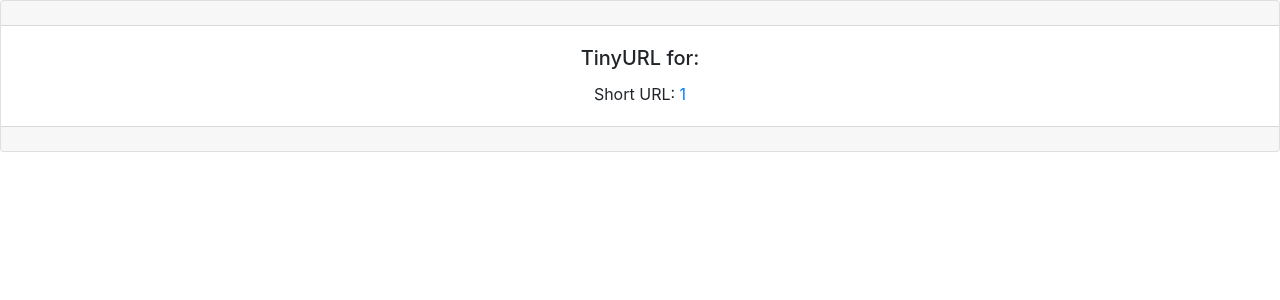
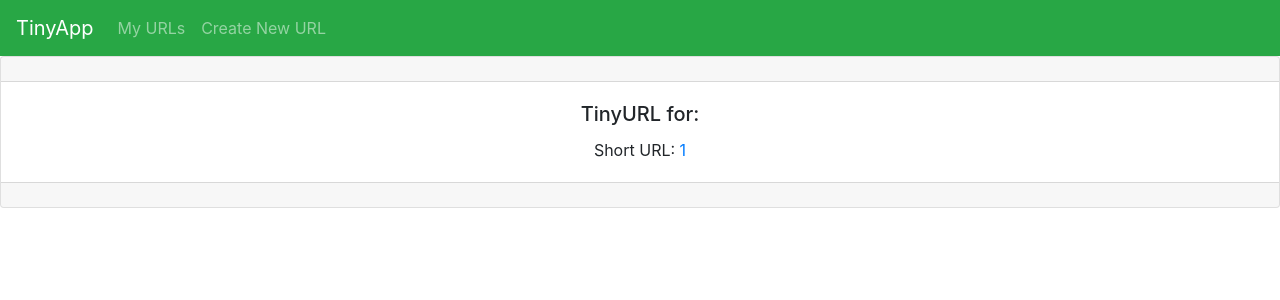
Before and after one commit to dpirrott/tinyapp, a Node server app: page /urls/1 in a window 1280 px wide. Shown: the top 300 px of the page. Run offline with Node 20, Linux system fonts and the light colour scheme; some libraries are stand-ins or nearby versions.

Commit message:
Created header partial, added it to both template files, confirmed working

```diff
--- a/express_server.js
+++ b/express_server.js
@@ -14,7 +14,7 @@ app.get("/", (req, res) => {
 });
 
 app.get("/urls", (req, res) => {
-  const templateVars = { greeting: "Hello World!" }
+  const templateVars = { urls: urlDatabase }
   res.render('urls_index', templateVars);
 });
 
--- /dev/null
+++ b/views/partials/_header.ejs
@@ -0,0 +1,14 @@
+<header>
+  <nav class="navbar navbar-expand-md navbar-dark bg-success">
+    <a class="navbar-brand" href="/urls">TinyApp</a>
+    <button class="navbar-toggler" type="button" data-toggle="collapse" data-target="#navbarNavAltMarkup" aria-controls="navbarNavAltMarkup" aria-expanded="false" aria-label="Toggle navigation">
+      <span class="navbar-toggler-icon"></span>
+    </button>
+    <div class="collapse navbar-collapse" id="navbarNavAltMarkup">
+      <div class="navbar-nav">
+        <a class="nav-item nav-link" href="/urls">My URLs</a>
+        <a class="nav-item nav-link" href="/urls/new">Create New URL</a>
+      </div>
+    </div>
+  </nav>
+</header>
--- a/views/urls_index.ejs
+++ b/views/urls_index.ejs
@@ -8,6 +8,7 @@
   <title>TinyApp</title>
 </head>
 <body>
+  <%- include('partials/_header') %>
   <main style="margin: 1em;">
     <h3>My URLs</h3>
     <table class="table">
--- a/views/urls_show.ejs
+++ b/views/urls_show.ejs
@@ -7,6 +7,7 @@
 </head>
 
 <body>
+  <%- include('partials/_header') %>
   <div class="card text-center">
       <div class="card-header"></div>
       <div class="card-body">
```
